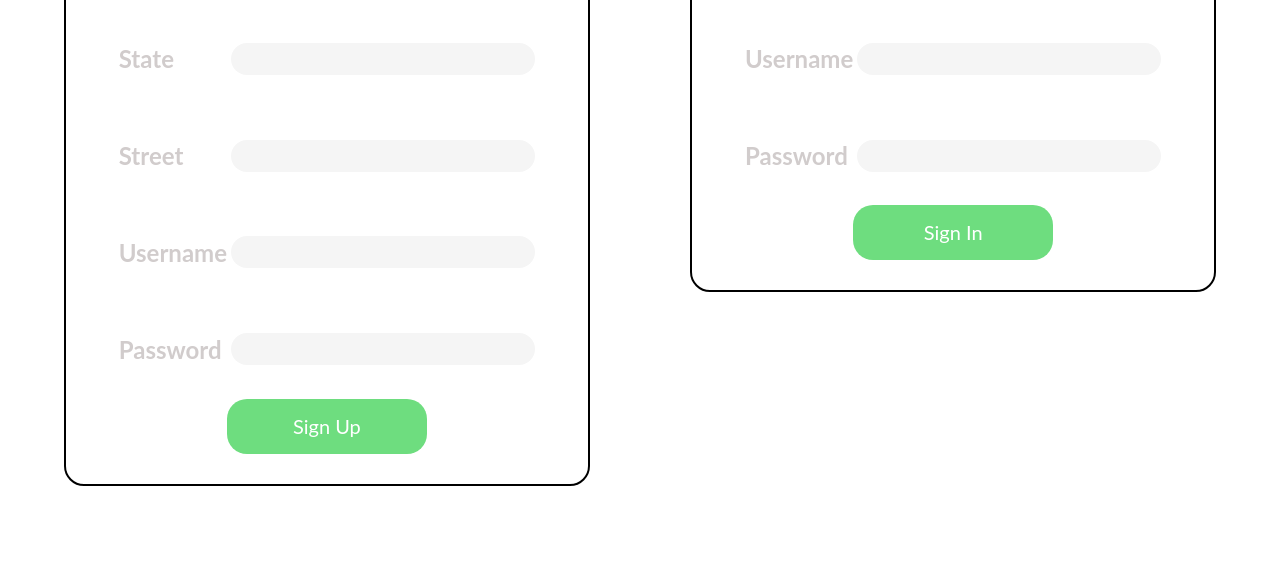
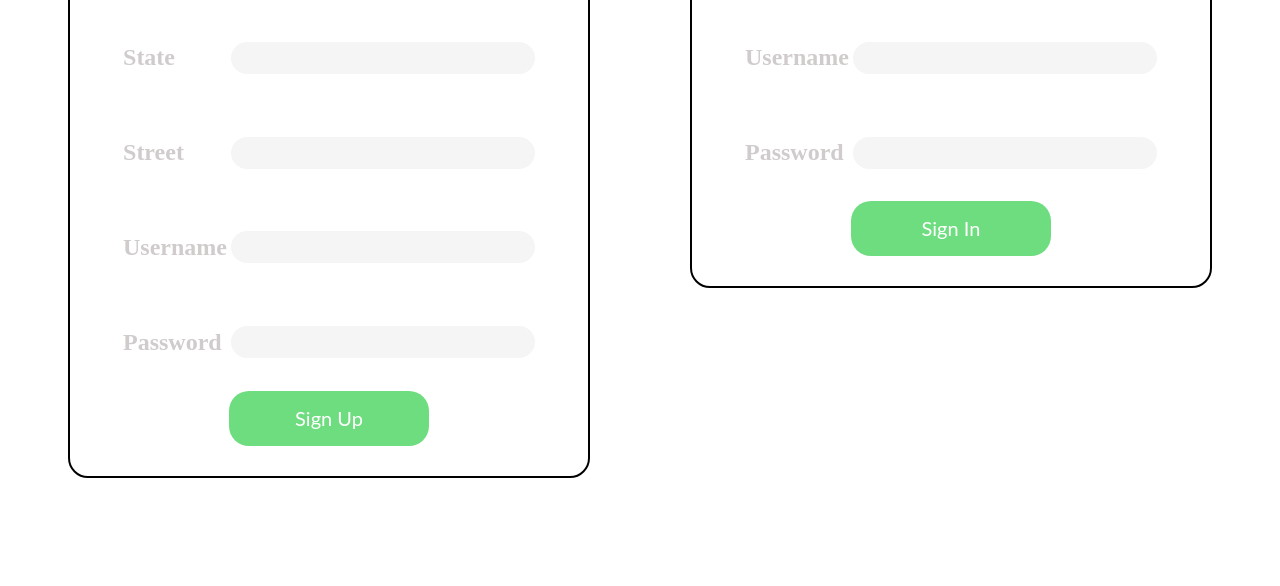
Before and after one commit to 22anirudhk/Hackmann, a plain HTML site: page index.html in a window 1280 px wide. Shown: the part 669-1255 px from the top of the page. Drawn offline with Linux system fonts and the light colour scheme.

Commit message:
ficx font

```diff
--- a/Request/style.css
+++ b/Request/style.css
@@ -1,3 +1,7 @@
+<style>
+@import url('https://fonts.googleapis.com/css2?family=Lato&display=swap');
+</style>
+
 body {
     width:100%;
     height:100%;
--- a/Volunteer/style.css
+++ b/Volunteer/style.css
@@ -1,3 +1,7 @@
+<style>
+@import url('https://fonts.googleapis.com/css2?family=Lato&display=swap');
+</style>
+
 body {
     width:100%;
     height:100%;
--- a/style.css
+++ b/style.css
@@ -1,3 +1,8 @@
+
+<style>
+@import url('https://fonts.googleapis.com/css2?family=Lato&display=swap');
+</style>
+
 body {
     width:100%;
     height:100%;
```
